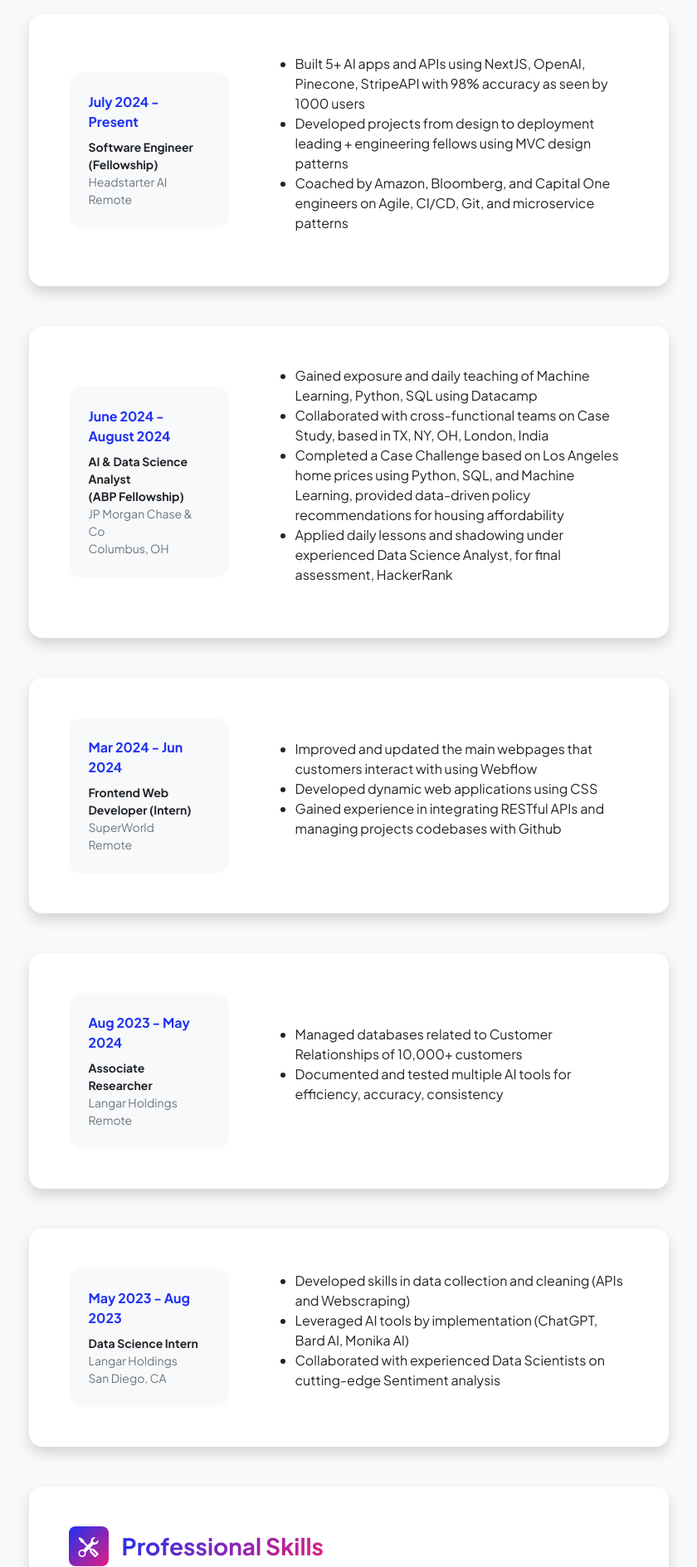
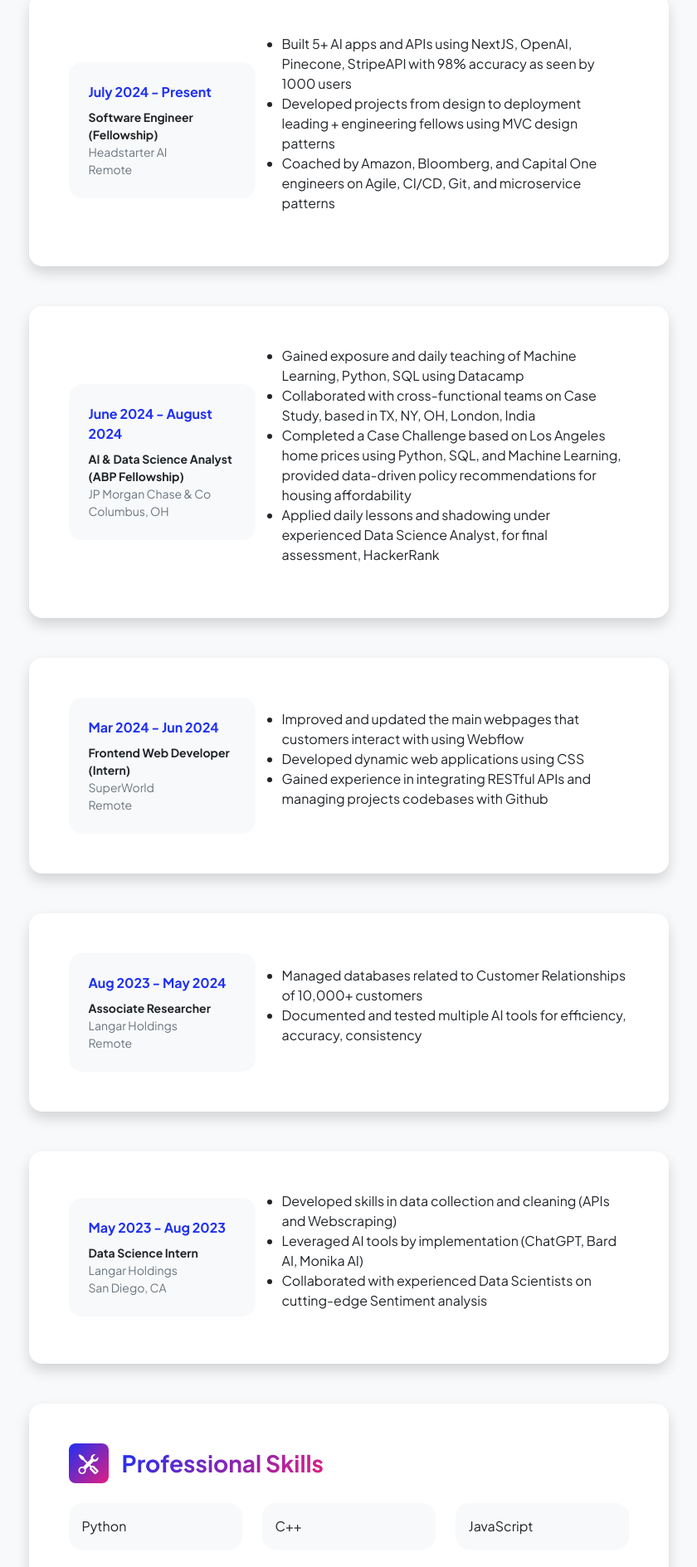
Before and after one commit to NickJNelson03/basic-landing-page, a plain HTML site: page resume.html in a window 1280 px wide. Shown: the part 722-2611 px from the top of the page at 83% size, without its empty margins (220-1060 px from the left). Drawn offline with nearby package versions, Linux system fonts and the light colour scheme.

Commit message:
Version 4.1

```diff
--- a/resume.html
+++ b/resume.html
@@ -52,8 +52,8 @@
                         <!-- Education Card 1-->
                         <div class="card shadow border-0 rounded-4 mb-5">
                             <div class="card-body p-5">
-                                                            <div class="row align-items-center gx-5">
-                                                                <div class="col text-center text-lg-start mb-4 mb-lg-0">
+                                <div class="row g-0 align-items-center">
+                                    <div class="col-md-4 text-center text-md-start mb-4 mb-md-0">
                                         <div class="bg-light p-4 rounded-4">
                                             <div class="text-secondary fw-bolder mb-2">Aug 2022 - May 2026</div>
                                             <div class="mb-2">
@@ -66,7 +66,7 @@
                                             </div>
                                         </div>
                                     </div>
-                                                                <div class="col-lg-8">
+                                    <div class="col-md-8">
                                         <ul>
                                             <li>Relevant Coursework: Data Structures and Algorithms, Linear Algebra, Calculus Series (I, II, III), Software Development, Introduction to Programming, Data Analysis</li>
                                         </ul>
@@ -79,17 +79,16 @@
                     <section>
                         <div class="d-flex align-items-center justify-content-between mb-4">
                             <h2 class="text-primary fw-bolder mb-0">Experience</h2>
-                                <!-- Download resume button-->
-                                <!-- Note: Set the link href target to a PDF file within your project-->
-                                <a class="btn btn-primary px-4 py-3" href="path/to/NicholasNelsonResume.pdf">
+                            <a class="btn btn-primary px-4 py-3" href="https://drive.google.com/drive/folders/1vMZVONJot9EjEJYme43Kd5QzunogcWMV?usp=sharing">
                                 <div class="d-inline-block bi bi-download me-2"></div>
-                                    Download My Resume
+                                View My Resume
                             </a>
                         </div>
+                        <!-- Experience Card 1-->
                         <div class="card shadow border-0 rounded-4 mb-5">
                             <div class="card-body p-5">
-                                    <div class="row align-items-center gx-5">
-                                        <div class="col text-center text-lg-start mb-4 mb-lg-0">
+                                <div class="row g-0 align-items-center">
+                                    <div class="col-md-4 text-center text-md-start mb-4 mb-md-0">
                                         <div class="bg-light p-4 rounded-4">
                                             <div class="text-primary fw-bolder mb-2">July 2024 - Present</div>
                                             <div class="small fw-bolder">Software Engineer (Fellowship)</div>
@@ -97,7 +96,7 @@
                                             <div class="small text-muted">Remote</div>
                                         </div>
                                     </div>
-                                        <div class="col-lg-8">
+                                    <div class="col-md-8">
                                         <ul>
                                             <li>Built 5+ AI apps and APIs using NextJS, OpenAI, Pinecone, StripeAPI with 98% accuracy as seen by 1000 users</li>
                                             <li>Developed projects from design to deployment leading + engineering fellows using MVC design patterns</li>
@@ -107,11 +106,11 @@
                                 </div>
                             </div>
                         </div>
-                            <!-- Experience Card 1-->
+                        <!-- Experience Card 2-->
                         <div class="card shadow border-0 rounded-4 mb-5">
                             <div class="card-body p-5">
-                                    <div class="row align-items-center gx-5">
-                                        <div class="col text-center text-lg-start mb-4 mb-lg-0">
+                                <div class="row g-0 align-items-center">
+                                    <div class="col-md-4 text-center text-md-start mb-4 mb-md-0">
                                         <div class="bg-light p-4 rounded-4">
                                             <div class="text-primary fw-bolder mb-2">June 2024 - August 2024</div>
                                             <div class="small fw-bolder">AI & Data Science Analyst</div>
@@ -120,7 +119,7 @@
                                             <div class="small text-muted">Columbus, OH</div>
                                         </div>
                                     </div>
-                                        <div class="col-lg-8">
+                                    <div class="col-md-8">
                                         <ul>
                                             <li>Gained exposure and daily teaching of Machine Learning, Python, SQL using Datacamp</li>
                                             <li>Collaborated with cross-functional teams on Case Study, based in TX, NY, OH, London, India</li>
@@ -131,11 +130,11 @@
                                 </div>
                             </div>
                         </div>
-                            <!-- Experience Card 2-->
+                        <!-- Experience Card 3-->
                         <div class="card shadow border-0 rounded-4 mb-5">
                             <div class="card-body p-5">
-                                    <div class="row align-items-center gx-5">
-                                        <div class="col text-center text-lg-start mb-4 mb-lg-0">
+                                <div class="row g-0 align-items-center">
+                                    <div class="col-md-4 text-center text-md-start mb-4 mb-md-0">
                                         <div class="bg-light p-4 rounded-4">
                                             <div class="text-primary fw-bolder mb-2">Mar 2024 - Jun 2024</div>
                                             <div class="small fw-bolder">Frontend Web Developer (Intern)</div>
@@ -143,7 +142,7 @@
                                             <div class="small text-muted">Remote</div>
                                         </div>
                                     </div>
-                                        <div class="col-lg-8">
+                                    <div class="col-md-8">
                                         <ul>
                                             <li>Improved and updated the main webpages that customers interact with using Webflow</li>
                                             <li>Developed dynamic web applications using CSS</li>
@@ -153,11 +152,11 @@
                                 </div>
                             </div>
                         </div>
-                            <!-- Experience Card 3-->
+                        <!-- Experience Card 4-->
                         <div class="card shadow border-0 rounded-4 mb-5">
                             <div class="card-body p-5">
-                                    <div class="row align-items-center gx-5">
-                                        <div class="col text-center text-lg-start mb-4 mb-lg-0">
+                                <div class="row g-0 align-items-center">
+                                    <div class="col-md-4 text-center text-md-start mb-4 mb-md-0">
                                         <div class="bg-light p-4 rounded-4">
                                             <div class="text-primary fw-bolder mb-2">Aug 2023 - May 2024</div>
                                             <div class="small fw-bolder">Associate Researcher</div>
@@ -165,7 +164,7 @@
                                             <div class="small text-muted">Remote</div>
                                         </div>
                                     </div>
-                                        <div class="col-lg-8">
+                                    <div class="col-md-8">
                                         <ul>
                                             <li>Managed databases related to Customer Relationships of 10,000+ customers</li>
                                             <li>Documented and tested multiple AI tools for efficiency, accuracy, consistency</li>
@@ -174,11 +173,11 @@
                                 </div>
                             </div>
                         </div>
-                            <!-- Experience Card 4-->
+                        <!-- Experience Card 5-->
                         <div class="card shadow border-0 rounded-4 mb-5">
                             <div class="card-body p-5">
-                                    <div class="row align-items-center gx-5">
-                                        <div class="col text-center text-lg-start mb-4 mb-lg-0">
+                                <div class="row g-0 align-items-center">
+                                    <div class="col-md-4 text-center text-md-start mb-4 mb-md-0">
                                         <div class="bg-light p-4 rounded-4">
                                             <div class="text-primary fw-bolder mb-2">May 2023 - Aug 2023</div>
                                             <div class="small fw-bolder">Data Science Intern</div>
@@ -186,7 +185,7 @@
                                             <div class="small text-muted">San Diego, CA</div>
                                         </div>
                                     </div>
-                                        <div class="col-lg-8">
+                                    <div class="col-md-8">
                                         <ul>
                                             <li>Developed skills in data collection and cleaning (APIs and Webscraping)</li>
                                             <li>Leveraged AI tools by implementation (ChatGPT, Bard AI, Monika AI)</li>
@@ -210,7 +209,7 @@
                                     <div class="row row-cols-1 row-cols-md-3 mb-4">
                                         <div class="col mb-4 mb-md-0"><div class="d-flex align-items-center bg-light rounded-4 p-3 h-100">Python</div></div>
                                         <div class="col mb-4 mb-md-0"><div class="d-flex align-items-center bg-light rounded-4 p-3 h-100">C++</div></div>
-                                            <div class="col"><div class="d-flex align-items-center bg-light rounded-4 p-3 h-100">Javacript</div></div>
+                                        <div class="col"><div class="d-flex align-items-center bg-light rounded-4 p-3 h-100">JavaScript</div></div>
                                     </div>
                                     <div class="row row-cols-1 row-cols-md-3">
                                         <div class="col mb-4 mb-md-0"><div class="d-flex align-items-center bg-light rounded-4 p-3 h-100">SQL</div></div>
@@ -218,7 +217,7 @@
                                         <div class="col"><div class="d-flex align-items-center bg-light rounded-4 p-3 h-100">React</div></div>
                                     </div>
                                 </div>
-                                    <!-- Languages list-->
+                                <!-- Additional skills list-->
                                 <div class="mb-0">
                                     <div class="d-flex align-items-center mb-4">
                                         <div class="feature bg-primary bg-gradient-primary-to-secondary text-white rounded-3 me-3"><i class="bi bi-code-slash"></i></div>
```
Also changed, not shown: projects.html (+12 -12 lines). Lines whose indentation alone changed are shown as unchanged.
